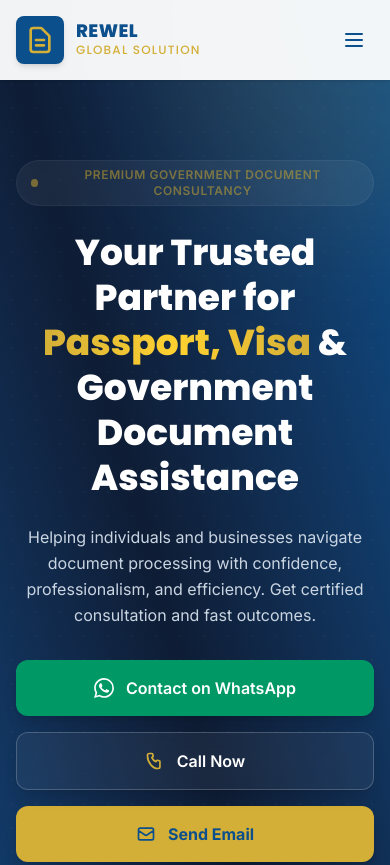
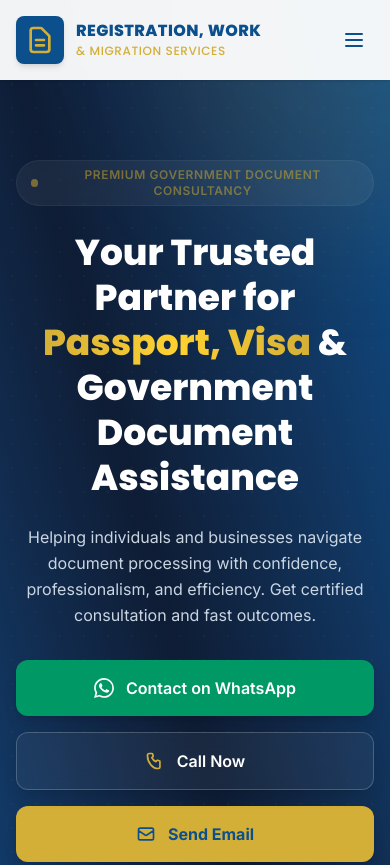
Before and after one commit to zawadi-web/Registration-Work-Migration-Services, a website built with Vite: page index.html in a window 390 px wide. Shown: the top 865 px of the page. Built offline with nearby package versions, Linux system fonts and the light colour scheme.

Commit message:
Update site name to Registration, Work & Migration Services

```diff
--- a/index.html
+++ b/index.html
@@ -6,21 +6,21 @@
     <meta name="viewport" content="width=device-width, initial-scale=1.0" />
 
     <!-- SEO Optimization -->
-    <title>Rewel Global Solution | Passport, Visa & Document Assistance Kenya</title>
+    <title>Registration, Work & Migration Services | Passport, Visa & Document Assistance Kenya</title>
     <meta name="description" content="Your trusted Kenyan consultancy for passport, visa, work permit, and government document processing assistance. Professional guidance, fast response, and reliable support." />
     <meta name="keywords" content="Passport application Kenya, Visa assistance Nairobi, Work permit Kenya, Good conduct certificate, eCitizen support, Immigration consultant Kenya, Birth certificate assistance" />
-    <meta name="author" content="Rewel Global Solution" />
+    <meta name="author" content="Registration, Work & Migration Services" />
 
     <!-- Open Graph / Facebook -->
     <meta property="og:type" content="website" />
-    <meta property="og:title" content="Rewel Global Solution | Trusted Document Consultancy" />
+    <meta property="og:title" content="Registration, Work & Migration Services | Trusted Document Consultancy" />
     <meta property="og:description" content="Professional document assistance & immigration consulting. Passports, Visas, Permits, and Government documentation made simple." />
     <meta property="og:url" content="https://rewelglobalsolution.com/" />
     <meta property="og:image" content="/assets/og-image.jpg" />
 
     <!-- Twitter -->
     <meta property="twitter:card" content="summary_large_image" />
-    <meta property="twitter:title" content="Rewel Global Solution | Document Assistance" />
+    <meta property="twitter:title" content="Registration, Work & Migration Services | Document Assistance" />
     <meta property="twitter:description" content="Expert consultation for passports, visas, permits, and document processing in Kenya." />
 
     <!-- Google Fonts -->
@@ -40,7 +40,7 @@
 
           <!-- Logo -->
           <div class="flex-shrink-0 flex items-center">
-            <a href="#home" class="flex items-center space-x-3 group" aria-label="Rewel Global Solution Home">
+            <a href="#home" class="flex items-center space-x-3 group" aria-label="Registration, Work & Migration Services Home">
               <div class="w-12 h-12 bg-primary flex items-center justify-center rounded-lg shadow-md transition-transform duration-300 group-hover:scale-105">
                 <!-- Premium Gold/Blue SVG Icon Logo -->
                 <svg class="w-8 h-8 text-accent" fill="none" stroke="currentColor" viewBox="0 0 24 24" xmlns="http://www.w3.org/2000/svg">
@@ -48,8 +48,8 @@
                 </svg>
               </div>
               <div class="flex flex-col">
-                <span class="font-display font-extrabold text-lg sm:text-xl text-primary tracking-wide leading-none">REWEL</span>
-                <span class="font-display font-medium text-xs text-accent tracking-widest mt-0.5">GLOBAL SOLUTION</span>
+                <span class="font-display font-extrabold text-base sm:text-lg text-primary tracking-wide leading-tight">REGISTRATION, WORK</span>
+                <span class="font-display font-medium text-xs text-accent tracking-wider mt-0.5">&amp; MIGRATION SERVICES</span>
               </div>
             </a>
           </div>
@@ -288,9 +288,9 @@
 
           <!-- Company Overview -->
           <div class="space-y-6">
-            <h3 class="font-display font-bold text-2xl sm:text-3xl text-primary">About Rewel Global Solution</h3>
+            <h3 class="font-display font-bold text-2xl sm:text-3xl text-primary">About Registration, Work & Migration Services</h3>
             <p class="text-gray-600 text-base sm:text-lg leading-relaxed">
-              Rewel Global Solution is a premier consulting firm based in Kenya. We specialize in providing expert advice, document verification, and step-by-step assistance for individuals and corporations dealing with passports, immigration visas, work permits, and vital registration documents.
+              Registration, Work & Migration Services is a premier consulting firm based in Kenya. We specialize in providing expert advice, document verification, and step-by-step assistance for individuals and corporations dealing with passports, immigration visas, work permits, and vital registration documents.
             </p>
             <p class="text-gray-600 text-base leading-relaxed">
               We understand that governmental and embassy guidelines can be intricate and constantly shifting. Our mission is to bridge the gap by offering expert knowledge, meticulous checking, and administrative support to ensure your application materials are flawless prior to submission.
@@ -567,7 +567,7 @@
         <div class="text-center max-w-3xl mx-auto mb-16 space-y-4">
           <span class="text-xs sm:text-sm font-extrabold tracking-widest text-accent uppercase bg-amber-500/10 px-3.5 py-1.5 rounded-full border border-accent/20">Our Value</span>
           <h2 class="font-display font-extrabold text-3xl sm:text-4xl lg:text-5xl text-primary">
-            Why Clients Choose Rewel Global Solution
+            Why Clients Choose Registration, Work & Migration Services
           </h2>
           <div class="w-16 h-1 bg-gradient-to-r from-primary to-accent mx-auto rounded-full"></div>
         </div>
@@ -788,7 +788,7 @@
                 <span class="text-lg">★</span><span class="text-lg">★</span><span class="text-lg">★</span><span class="text-lg">★</span><span class="text-lg">★</span>
               </div>
               <p class="text-gray-600 text-sm leading-relaxed italic">
-                "Applying for a work permit in Kenya seemed incredibly stressful with so many requirements. Rewel Global Solution guided me on exactly what classes to apply for and verified my forms. Absolute lifesavers!"
+                "Applying for a work permit in Kenya seemed incredibly stressful with so many requirements. Registration, Work & Migration Services guided me on exactly what classes to apply for and verified my forms. Absolute lifesavers!"
               </p>
             </div>
             <div class="mt-6 flex items-center space-x-3 pt-4 border-t border-slate-100">
@@ -877,7 +877,7 @@
             </button>
             <div class="faq-content hidden px-6 pb-5">
               <p class="text-gray-600 text-sm sm:text-base leading-relaxed">
-                No. Passports are officially processed and issued exclusively by the Immigration Department of Kenya via eCitizen. Rewel Global Solution is a private, independent consultancy. We review your document lists, help compile your paperwork correctly, detect potential errors, and guide you through scheduling biometric bookings to prevent application rejections.
+                No. Passports are officially processed and issued exclusively by the Immigration Department of Kenya via eCitizen. Registration, Work & Migration Services is a private, independent consultancy. We review your document lists, help compile your paperwork correctly, detect potential errors, and guide you through scheduling biometric bookings to prevent application rejections.
               </p>
             </div>
           </div>
@@ -1105,8 +1105,8 @@
                 </svg>
               </div>
               <div class="flex flex-col">
-                <span class="font-display font-extrabold text-base text-white tracking-wide leading-none">REWEL</span>
-                <span class="font-display font-medium text-[10px] text-accent tracking-widest mt-0.5">GLOBAL SOLUTION</span>
+                <span class="font-display font-extrabold text-sm text-white tracking-wide leading-tight">REGISTRATION, WORK</span>
+                <span class="font-display font-medium text-[10px] text-accent tracking-wider mt-0.5">&amp; MIGRATION SERVICES</span>
               </div>
             </div>
             <p class="text-sm text-slate-400 leading-relaxed max-w-sm">
@@ -1179,14 +1179,14 @@
           <div class="bg-slate-950 p-6 sm:p-8 rounded-xl border border-slate-800/80 text-center max-w-5xl mx-auto space-y-3">
             <span class="inline-block bg-accent/15 border border-accent/25 text-accent text-[10px] font-extrabold uppercase px-2.5 py-1 rounded tracking-wider">Important Disclaimer</span>
             <p class="text-slate-400 text-xs sm:text-sm leading-relaxed text-justify sm:text-center">
-              Rewel Global Solution is an independent consultancy that provides professional guidance and assistance with document processing. We are not affiliated with, endorsed by, or acting on behalf of the Government of Kenya, Immigration Department, eCitizen, or any foreign embassy.
+              Registration, Work & Migration Services is an independent consultancy that provides professional guidance and assistance with document processing. We are not affiliated with, endorsed by, or acting on behalf of the Government of Kenya, Immigration Department, eCitizen, or any foreign embassy.
             </p>
           </div>
         </div>
 
         <!-- Copyright Block -->
         <div class="pt-8 mt-8 border-t border-slate-800/60 text-center text-xs text-slate-500 flex flex-col sm:flex-row items-center justify-between gap-4">
-          <p>&copy; 2026 Rewel Global Solution. All Rights Reserved.</p>
+          <p>&copy; 2026 Registration, Work & Migration Services. All Rights Reserved.</p>
           <p>Designed with premium corporate standards.</p>
         </div>
 
--- a/package.json
+++ b/package.json
@@ -1,5 +1,5 @@
 {
-  "name": "rewel-global-solution",
+  "name": "registration-work-migration-services",
   "version": "0.0.0",
   "private": true,
   "type": "module",
--- a/src/main.js
+++ b/src/main.js
@@ -272,7 +272,7 @@ function initContactForms() {
         // Show success alert
         showToast(
           "Message Received!",
-          "Thank you for contacting Rewel Global Solution. A document consultant will review your message and reply via email or phone shortly."
+          "Thank you for contacting Registration, Work & Migration Services. A document consultant will review your message and reply via email or phone shortly."
         );
       }, 1200);
     });
```
Also changed, not shown: 1 other file.
